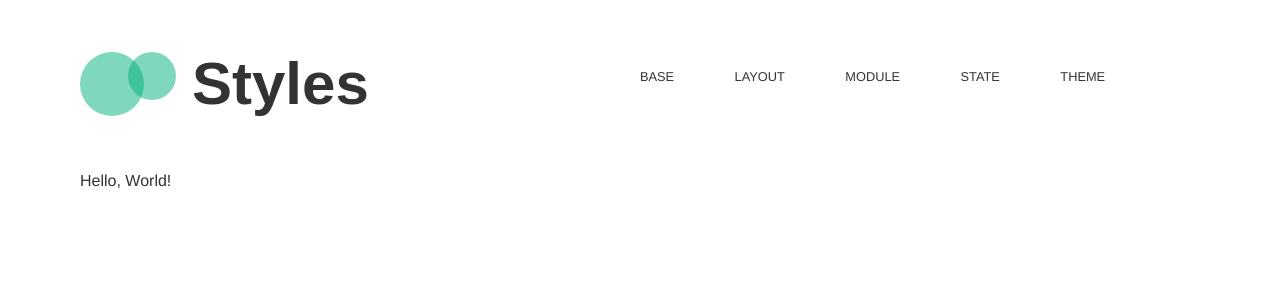
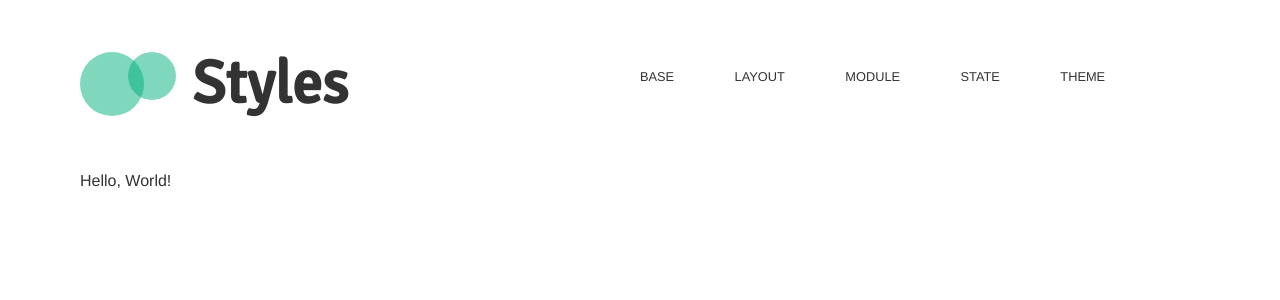
Before and after one commit to madirey/service_watch, a Django app: page / in a window 1280 px wide. Shown: the top 300 px of the page. Run offline with Django 3.2, Linux system fonts and the light colour scheme; parts of the project's set-up code (start-up, migrations or seed data) failed here and were passed over.

Commit message:
added google web font stylesheet

```diff
--- a/servicewatch/templates/Grower.html
+++ b/servicewatch/templates/Grower.html
@@ -2,6 +2,7 @@
 <html>
 <head>
 	<link rel="stylesheet" href="{{ STATIC_URL }}css/style.css">
+	<link href='http://fonts.googleapis.com/css?family=Signika' rel='stylesheet' type='text/css'>
 </head>
 
 <body>
--- a/servicewatch/templates/Home.html
+++ b/servicewatch/templates/Home.html
@@ -4,6 +4,8 @@
 
 <title>Style Documentation</title>
 <link rel="stylesheet" href="{{ STATIC_URL }}css/style.css">
+
+<link href='http://fonts.googleapis.com/css?family=Signika' rel='stylesheet' type='text/css'>
 
 </head>
 
--- a/servicewatch/templates/Sower.html
+++ b/servicewatch/templates/Sower.html
@@ -4,6 +4,7 @@
 	<script type="text/javascript" src="{{ STATIC_URL }}js/jquery.min.js"></script>
 	<script type="text/javascript" src="{{ STATIC_URL }}js/jquery.raty.js"></script>
 	<link rel="stylesheet" href="{{ STATIC_URL }}css/style.css">
+	<link href='http://fonts.googleapis.com/css?family=Signika' rel='stylesheet' type='text/css'>
 	{% load comments %}
 
 </head>
```
Also changed, not shown: 1 other file.
